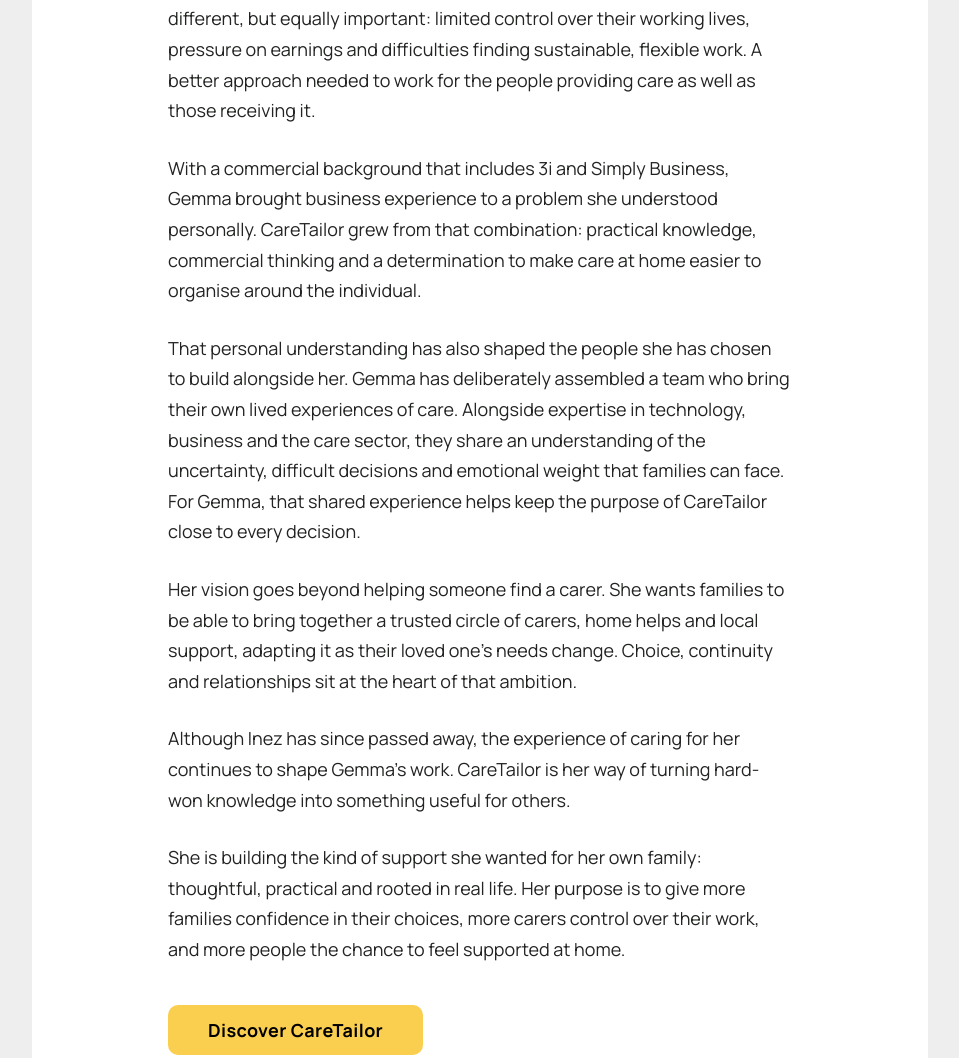
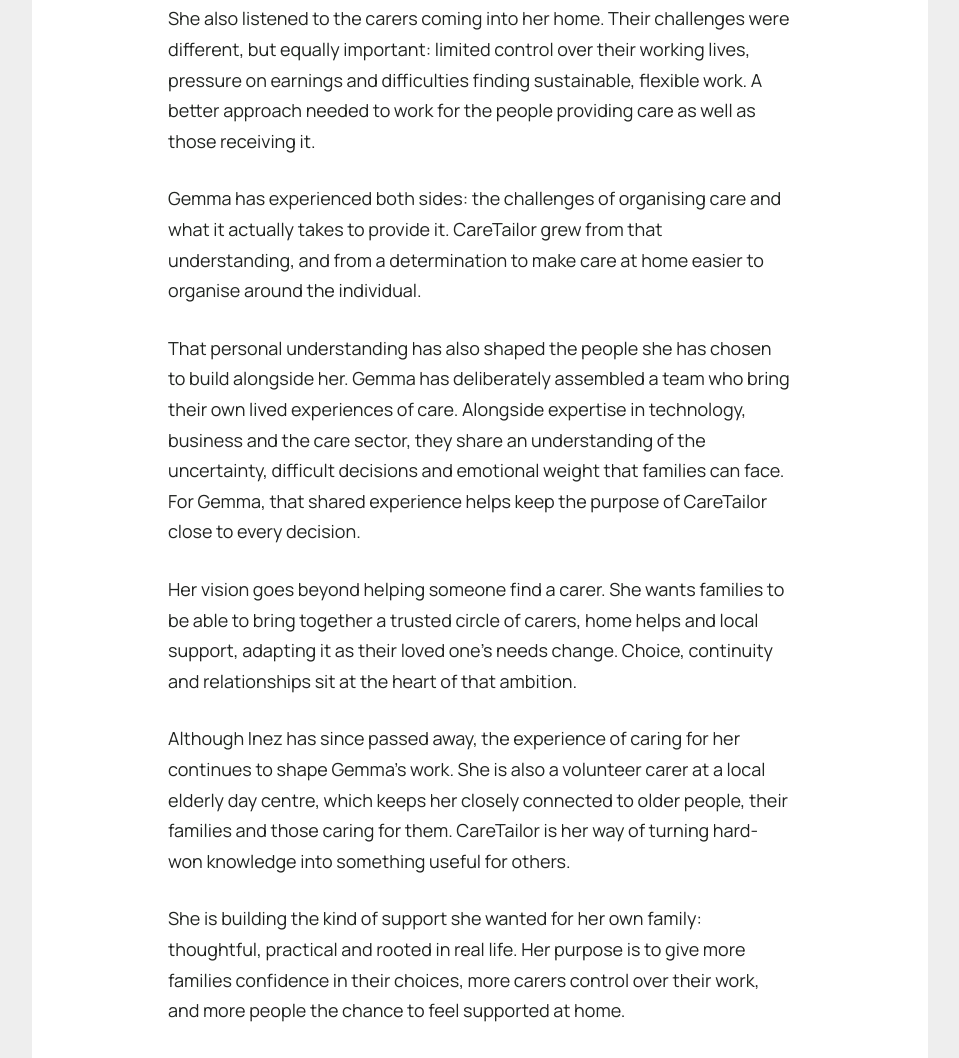
Before and after one commit to andyforkgen1973/caretailor-site, an Astro site: page /about/gemma in a window 1280 px wide. Shown: the part 1279-2337 px from the top of the page, without its empty margins (160-1119 px from the left). Built offline with nearby package versions, Linux system fonts and the light colour scheme; Astro itself is replaced by a stand-in of ours.

Commit message:
Rework Gemma's profile around her hands-on caring experience
Remove the 3i / Simply Business commercial background. Add that she had to
learn to provide some of her mum's care when arrangements fell through, that
she volunteers at a local elderly day centre, and that she has seen both
sides of organising and providing care.

Co-Authored-By: Claude Opus 5.5 <noreply@anthropic.com>

```diff
--- a/src/pages/about/gemma.astro
+++ b/src/pages/about/gemma.astro
@@ -8,13 +8,13 @@ const opening =
 
 const story = [
   'When her mum, Inez, suffered a life-changing fall and could no longer walk, Gemma became her unpaid carer. For five years, she balanced caring responsibilities with work, home life and raising three young children. There was no preparation, no gradual introduction and no simple guide to navigating what came next.',
-  'She learned out of necessity. Personal care, medication management, moving and handling, and specialist equipment became part of everyday life. Paid carers visited four times a day, every day of the year, but when support was unreliable or fell short, Gemma had to step in. She experienced the responsibility of keeping someone safe alongside the emotional strain of being their daughter.',
+  'She learned out of necessity. Paid carers visited four times a day, every day of the year, but when those care arrangements fell through, Gemma had to learn to provide some of her mum’s care herself. Personal care, medication management, moving and handling, and specialist equipment became part of everyday life. It showed her how physically and emotionally demanding caring can be: the responsibility of keeping someone safe, alongside the strain of being their daughter.',
   'Those years changed her understanding of care. Behind every booking was a person whose dignity, comfort and independence mattered. Behind every arrangement was a family trying to make the right decisions, often under pressure and with little time to understand their options. Gemma saw how easily the practical demands of caring could overshadow the time families wanted to spend simply being together.',
   'She also listened to the carers coming into her home. Their challenges were different, but equally important: limited control over their working lives, pressure on earnings and difficulties finding sustainable, flexible work. A better approach needed to work for the people providing care as well as those receiving it.',
-  'With a commercial background that includes 3i and Simply Business, Gemma brought business experience to a problem she understood personally. CareTailor grew from that combination: practical knowledge, commercial thinking and a determination to make care at home easier to organise around the individual.',
+  'Gemma has experienced both sides: the challenges of organising care and what it actually takes to provide it. CareTailor grew from that understanding, and from a determination to make care at home easier to organise around the individual.',
   'That personal understanding has also shaped the people she has chosen to build alongside her. Gemma has deliberately assembled a team who bring their own lived experiences of care. Alongside expertise in technology, business and the care sector, they share an understanding of the uncertainty, difficult decisions and emotional weight that families can face. For Gemma, that shared experience helps keep the purpose of CareTailor close to every decision.',
   'Her vision goes beyond helping someone find a carer. She wants families to be able to bring together a trusted circle of carers, home helps and local support, adapting it as their loved one’s needs change. Choice, continuity and relationships sit at the heart of that ambition.',
-  'Although Inez has since passed away, the experience of caring for her continues to shape Gemma’s work. CareTailor is her way of turning hard-won knowledge into something useful for others.',
+  'Although Inez has since passed away, the experience of caring for her continues to shape Gemma’s work. She is also a volunteer carer at a local elderly day centre, which keeps her closely connected to older people, their families and those caring for them. CareTailor is her way of turning hard-won knowledge into something useful for others.',
   'She is building the kind of support she wanted for her own family: thoughtful, practical and rooted in real life. Her purpose is to give more families confidence in their choices, more carers control over their work, and more people the chance to feel supported at home.',
 ];
 ---
```
